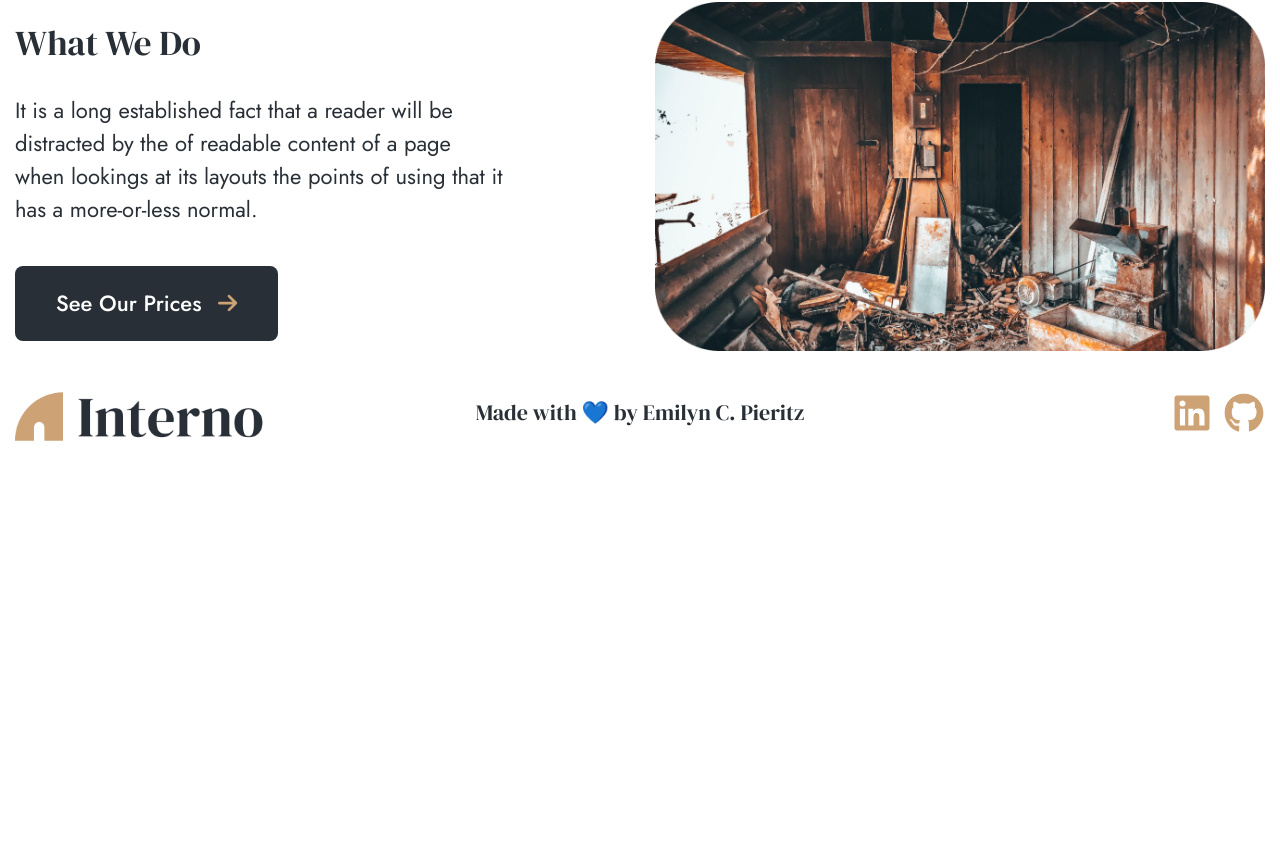
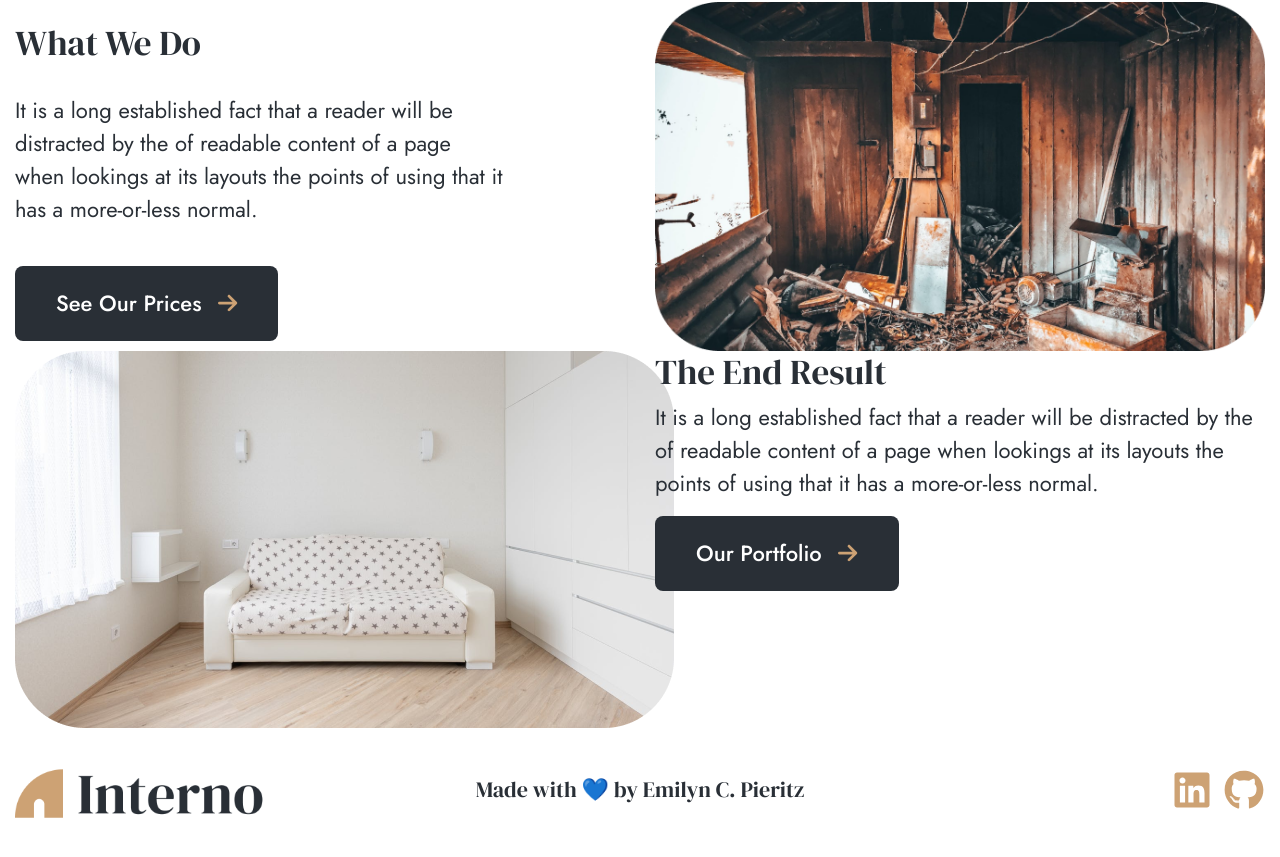
Before and after one commit to ecpieritz/interno-design, a Vue app: page /about in a window 1280 px wide. Shown: the part 552-1409 px from the top of the page. Before the commit the page ends 1034 px from the top, so only its background shows below. Built offline with nearby package versions, Linux system fonts and the light colour scheme.

Commit message:
Added about/portfolio component

```diff
--- /dev/null
+++ b/src/components/about/portfolio.vue
@@ -0,0 +1,36 @@
+
+<template>
+  <div class="id-about__portfolio" id="id-about__portfolio">
+    <div class="row">
+      <div class="col-md-6">
+        <img src="@/assets/images/id-about__portfolio.png" alt="">
+      </div>
+
+      <div class="col-md-6">
+        <h2>The End Result</h2>
+        <p>It is a long established fact that a reader will be distracted by the of readable content of a page when lookings at its layouts the points of using that it has a more-or-less normal.</p>
+        <router-link to="/portfolio" class="btn dark-btn">
+          Our Portfolio
+          <font-awesome-icon :icon="['fas', 'arrow-right']" />
+        </router-link>
+      </div>
+    </div>
+  </div>
+</template>
+
+<script>
+export default {
+  name: 'AboutPortfolioComponent',
+  components: {
+  }
+}
+</script>
+
+<style lang="scss">
+@import '@/styles.scss';
+
+.id-about {
+  &__portfolio{
+  }
+}
+</style>
--- a/src/views/AboutView.vue
+++ b/src/views/AboutView.vue
@@ -4,6 +4,7 @@
 
     <div class="container">
       <Prices />
+      <Portfolio />
     </div>
   </main>
 </template>
@@ -11,10 +12,11 @@
 <script>
 import Banner from '@/components/about/banner.vue'
 import Prices from '@/components/about/prices.vue'
+import Portfolio from '@/components/about/portfolio.vue'
 export default {
   name: 'DefaultBannerView',
   components: {
-    Banner, Prices
+    Banner, Prices, Portfolio
   }
 }
 </script>
```
